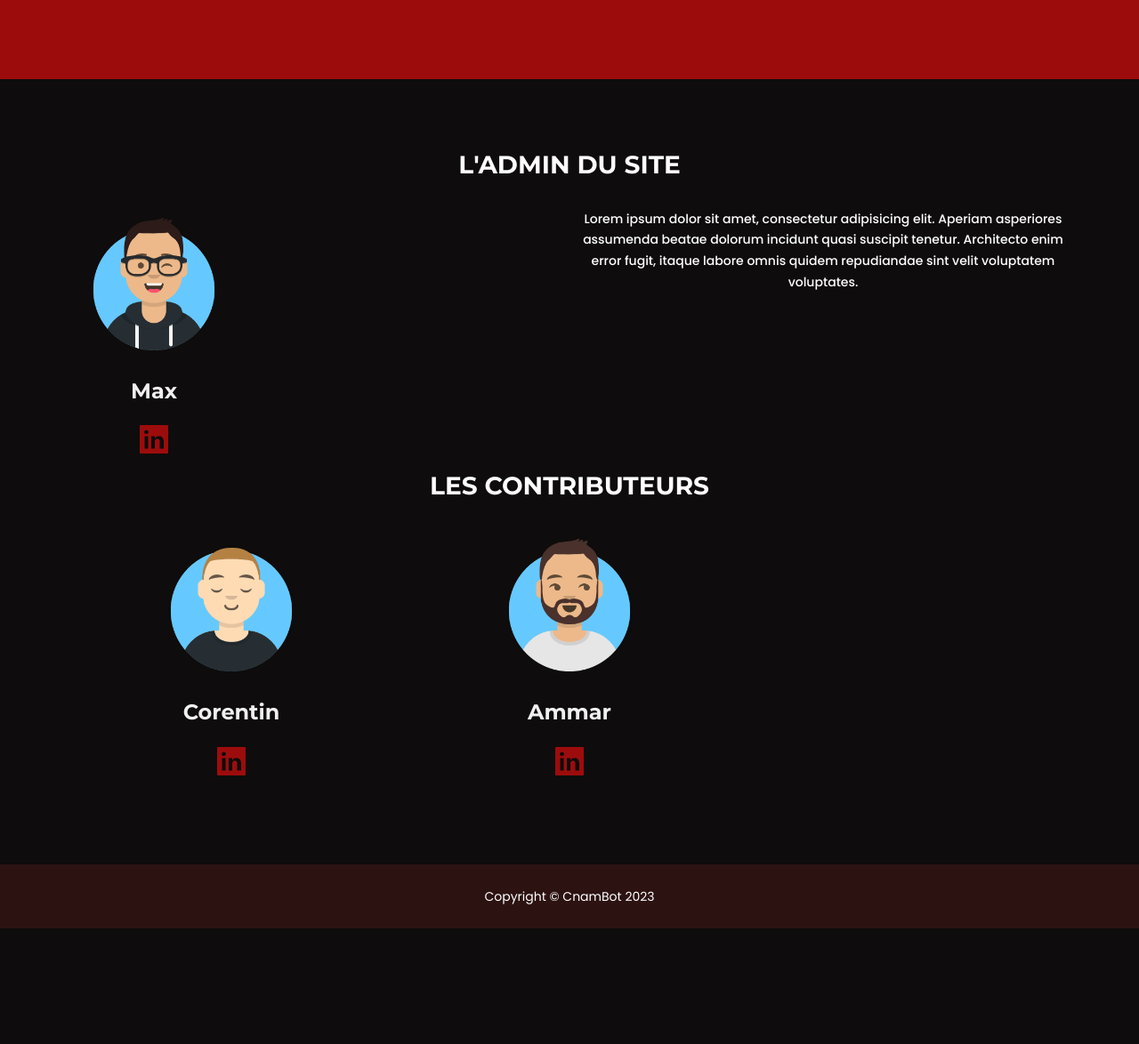
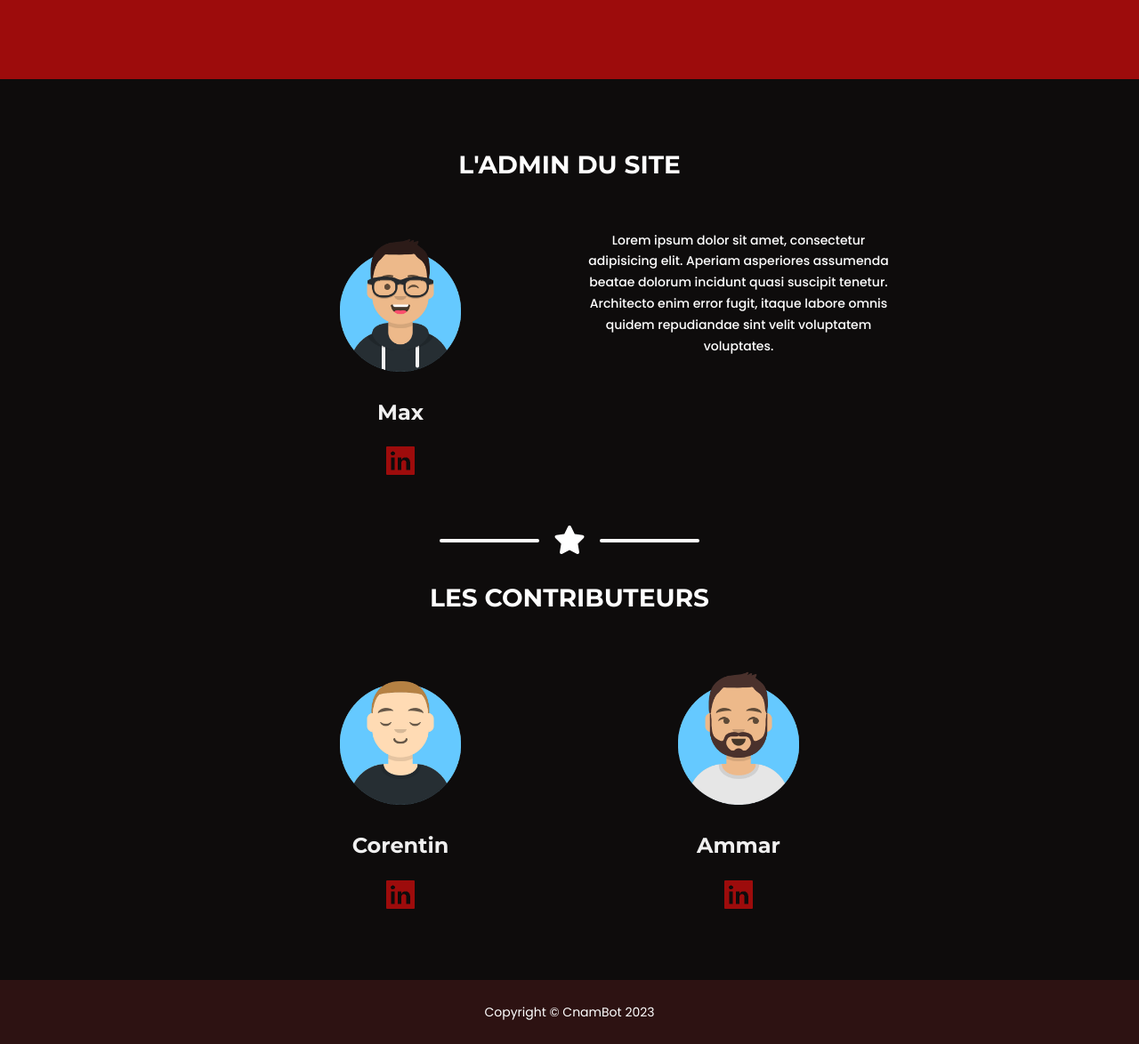
Before and after one commit to mx79/nambot, a Flask app: page /forgot-password in a window 1280 px wide. Shown: the part 701-1875 px from the top of the page at 89% size. Before the commit the page ends 1745 px from the top, so only its background shows below. Run offline with Flask 2, Linux system fonts and the light colour scheme; parts of the project's set-up code (start-up, migrations or seed data) failed here and were passed over; some libraries are stand-ins or nearby versions.

Commit message:
footer modified

```diff
--- a/app.py
+++ b/app.py
@@ -13,8 +13,6 @@ socketio = SocketIO(app)
 
 
 # TODO: Voir pour un premier déploiement sur GCP
-
-# TODO: Voir pour un autre footer
 
 # TODO: Commenter code chess
 
--- a/templates/layouts/base_layout.html
+++ b/templates/layouts/base_layout.html
@@ -107,11 +107,10 @@
 <!-- Footer-->
 <footer class="footer text-center">
     <div class="container">
-        <div id="admin" style="margin-bottom: 20px">
+        <div id="admin" style="margin-bottom:50px">
             <h3 class="text-uppercase">L'admin du site</h3>
-            <br>
-            <div class="row">
-                <div class="col">
+            <br><br>
+            <div class="row justify-content-center">
                 <div class="col-lg-4 mb-5 mb-lg-0">
                     <img class="avatar" src="{{ url_for('static', filename='./assets/img/avatars/max.png') }}"
                          alt="avatar-max"/>
@@ -122,8 +121,7 @@
                              style="width:32px;height:32px">
                     </a>
                 </div>
-                </div>
-                <div class="col">
+                <div class="col-lg-4 mb-5 mb-lg-0">
                     <p>
                         Lorem ipsum dolor sit amet, consectetur adipisicing elit.
                         Aperiam asperiores assumenda beatae dolorum incidunt quasi suscipit tenetur.
@@ -133,10 +131,15 @@
                 </div>
             </div>
         </div>
-        <div id="contributors" style="margin-bottom: 20px">
+        <div class="divider-custom divider-light">
+            <div class="divider-custom-line"></div>
+            <div class="divider-custom-icon"><i class="fas fa-star"></i></div>
+            <div class="divider-custom-line"></div>
+        </div>
+        <div id="contributors">
             <h3 class="text-uppercase">Les contributeurs</h3>
-            <br>
-            <div class="row">
+            <br><br>
+            <div class="row justify-content-center">
                 <div class="col-lg-4 mb-5 mb-lg-0">
                     <img class="avatar" src="{{ url_for('static', filename='./assets/img/avatars/corentin.png') }}"
                          alt="avatar-coco"/>
```
Lines whose indentation alone changed are shown as unchanged.
